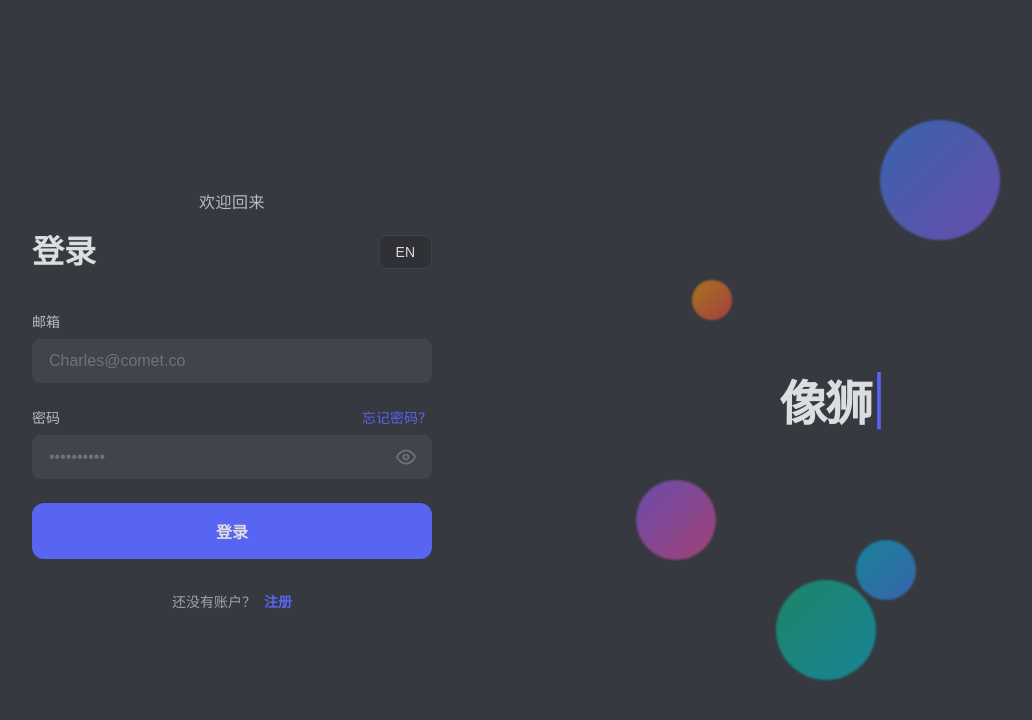
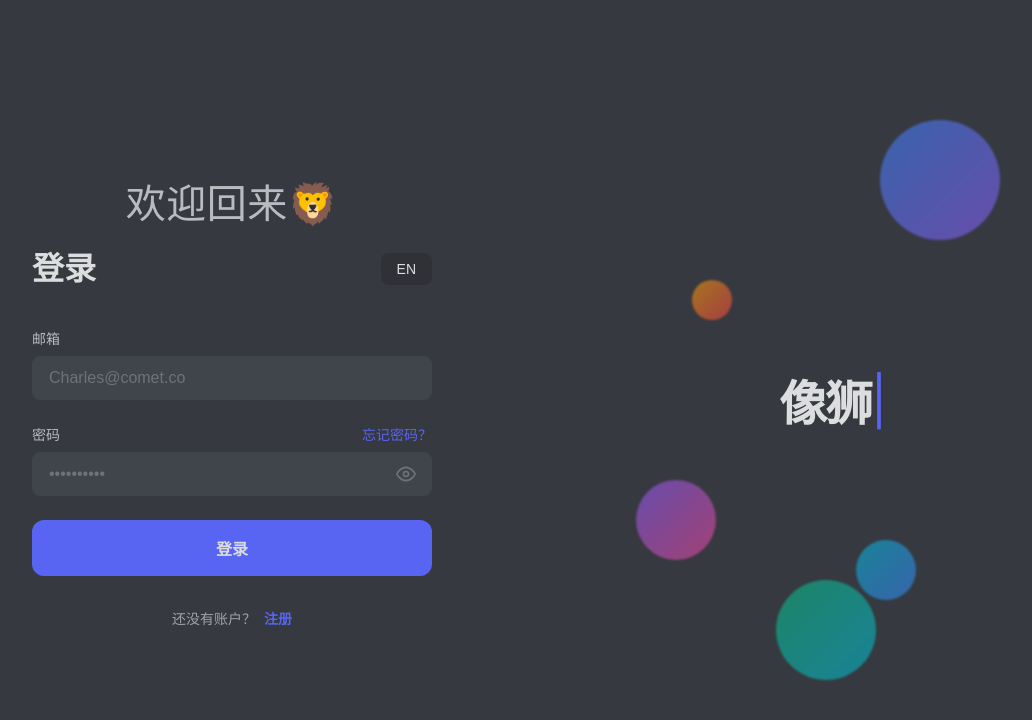
Before and after one commit to kapbl/LionChat-Fronted, a Vue app: page /#/ in a window 1280 px wide. Shown: the top 720 px of the page, without its empty margins (128-1160 px from the left). Built offline with nearby package versions, Linux system fonts and the light colour scheme.

Commit message:
refactor: 优化代码格式并移除冗余代码
- 更新LoginRegister.vue的欢迎消息样式和翻译文本
- 删除LoginRegister.vue中的注释和console.log
- 调整LoginRegister.vue的CSS样式

```diff
--- a/src/LoginRegister.vue
+++ b/src/LoginRegister.vue
@@ -160,7 +160,7 @@ import { myName, myUuid, API_BASE_URL } from './components/chat2/state.js'
   // 多语言文本配置
   const translations = {
     zh: {
-      welcomeBack: '欢迎回来',
+      welcomeBack: '欢迎回来🦁',
       signIn: '登录',
       signUp: '注册',
       email: '邮箱',
@@ -182,7 +182,7 @@ import { myName, myUuid, API_BASE_URL } from './components/chat2/state.js'
       networkError: '网络错误'
     },
     en: {
-      welcomeBack: 'Welcome Back',
+      welcomeBack: 'Welcome Back🦁',
       signIn: 'Sign in',
       signUp: 'Sign up',
       email: 'Email',
@@ -221,7 +221,6 @@ import { myName, myUuid, API_BASE_URL } from './components/chat2/state.js'
     loading.value = true
     try {
       const resp = await fetch(`${API_BASE_URL}/v1/api/user/login`, {
-
         method: 'POST',
         headers: { 'Content-Type': 'application/json' },
         body: JSON.stringify({ account: email.value, password: password.value })
@@ -232,7 +231,6 @@ import { myName, myUuid, API_BASE_URL } from './components/chat2/state.js'
       if (data.code === 2002) {
         const sessionKey = getSessionKey(); // 获取session key
         localStorage.setItem(`${sessionKey}`, data.access_token)
-        // localStorage.setItem(`userinfo_${sessionKey}`, JSON.stringify(data.data.userinfo))
         router.push({ path: '/chat', query: { session: sessionKey } })
       } else {
         errorMsg.value = data.code || texts.value.loginFailed
@@ -249,14 +247,11 @@ import { myName, myUuid, API_BASE_URL } from './components/chat2/state.js'
     loading.value = true
     try {
       const resp = await fetch(`${API_BASE_URL}/v1/api/user/register`, {
-
         method: 'POST',
         headers: { 'Content-Type': 'application/json' },
         body: JSON.stringify({ email: email.value, username: username.value, password: password.value, nickname: nickname.value })
       })
       const data = await resp.json()
-      console.log(data)
-
       if (data.code === 2000) {
         tab.value = 'login'
         errorMsg.value = texts.value.registerSuccess
@@ -394,8 +389,8 @@ import { myName, myUuid, API_BASE_URL } from './components/chat2/state.js'
   }
 
   .welcome-message {
-    font-size: 16px;
-    color: var(--text-secondary, #a1a1aa);
+    font-size: 40px;
+    color: var(--text-secondary, #ffffff);
     text-align: center;
     margin-bottom: 20px;
     font-weight: 400;
@@ -418,7 +413,7 @@ import { myName, myUuid, API_BASE_URL } from './components/chat2/state.js'
 
   .language-toggle {
     background: var(--bg-secondary, rgba(255, 255, 255, 0.1));
-    border: 1px solid var(--border-color, rgba(255, 255, 255, 0.2));
+    /* border: 1px solid var(--border-color, rgba(255, 255, 255, 0.2)); */
     color: var(--text-primary, #ffffff);
     padding: 8px 16px;
     border-radius: 8px;
--- a/src/components/chat2/LeftLayout.vue
+++ b/src/components/chat2/LeftLayout.vue
@@ -592,10 +592,8 @@ function cancelFriendMessage() {
 // 确认添加好友并发送请求
 async function confirmAddFriend() {
     if (!selectedFriendToAdd.value) return
-
     const f = selectedFriendToAdd.value
     const message = friendMessage.value.trim() || '你好，我想和你成为好友！'
-
     try {
         const resp = await fetch(`${API_BASE_URL}/v1/api/friend/friends`, {
             method: 'POST',
```
Also changed, not shown: 10 other files (tests, documents, lock files or other folders).
